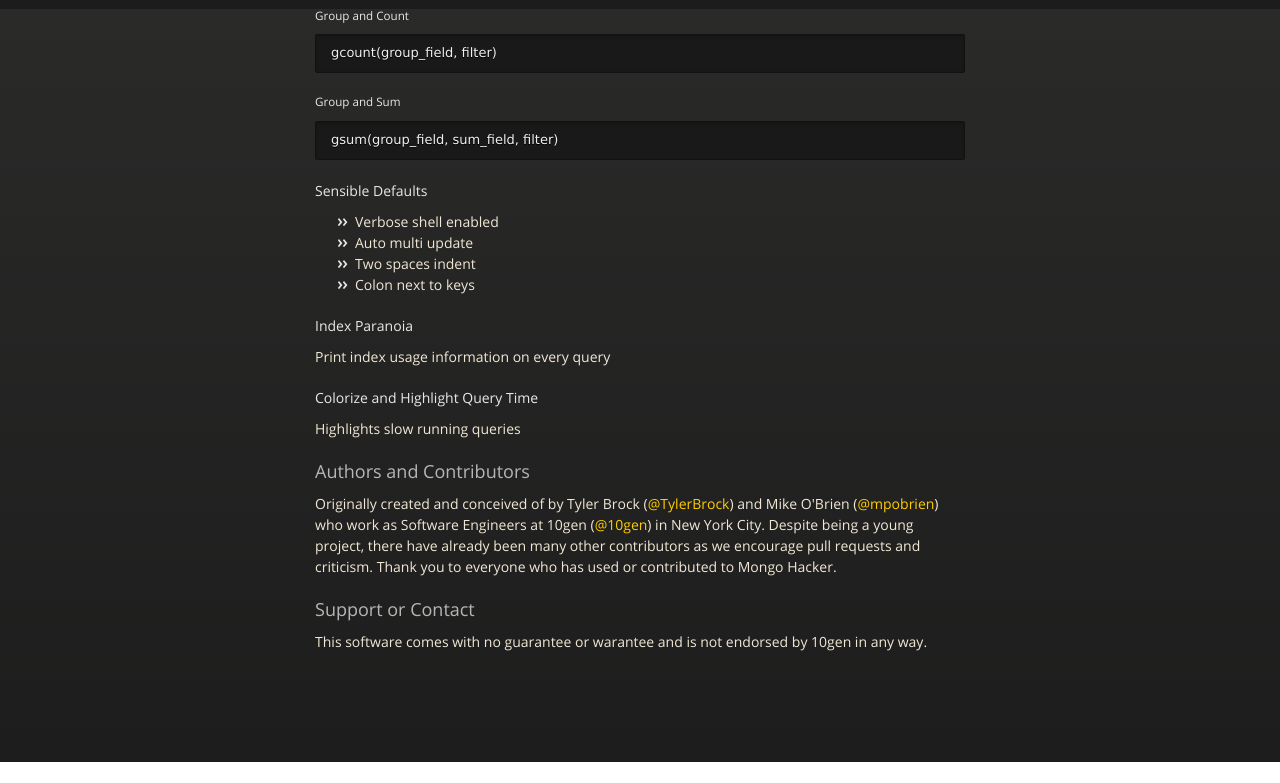
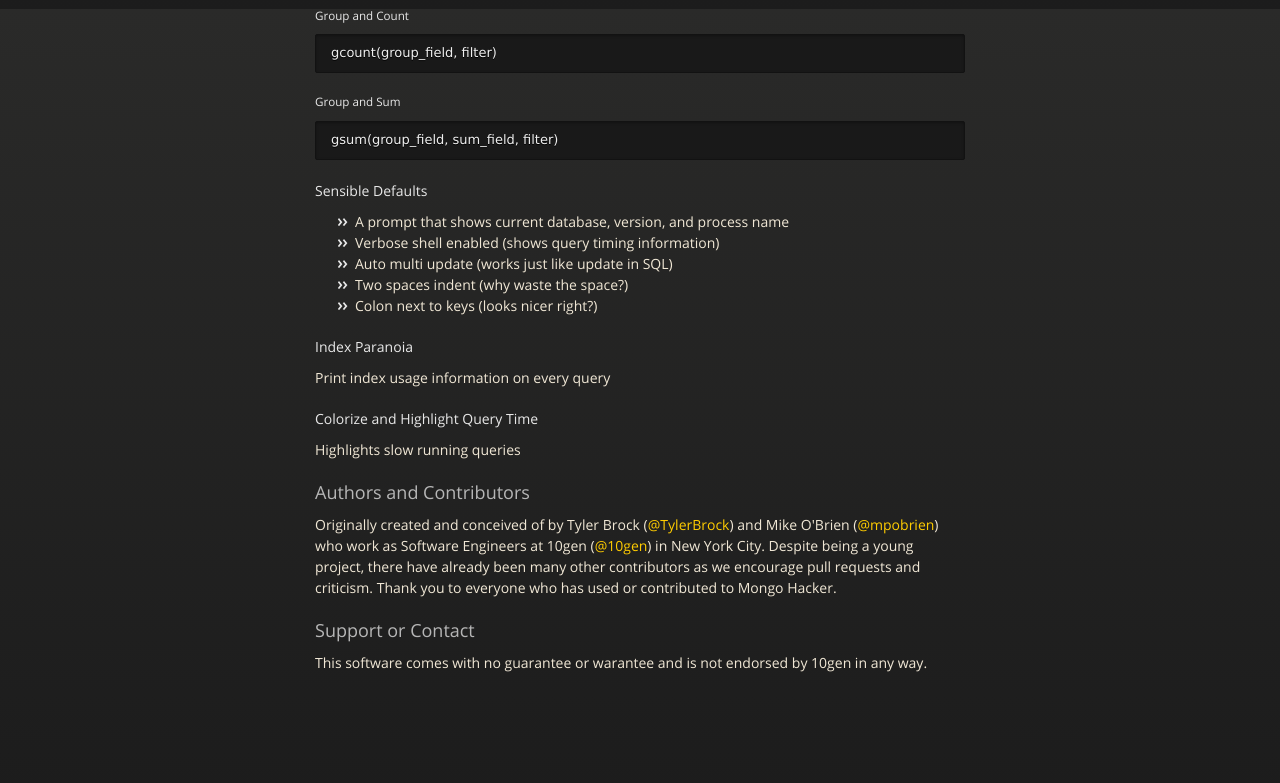
Before and after one commit to TylerBrock/mongo-hacker, a plain HTML site: page index.html in a window 1280 px wide. Shown: the part 791-1574 px from the top of the page. Before the commit the page ends 1553 px from the top, so only its background shows below. Drawn offline with nearby package versions, Linux system fonts and the light colour scheme.

Commit message:
minor website updates

```diff
--- a/index.html
+++ b/index.html
@@ -70,10 +70,11 @@
 
 <h4>Sensible Defaults</h4>
 <ul>
-  <li>Verbose shell enabled</li>
-  <li>Auto multi update </li>
-  <li>Two spaces indent</li>
-  <li>Colon next to keys</li>
+  <li>A prompt that shows current database, version, and process name</li>
+  <li>Verbose shell enabled (shows query timing information)</li>
+  <li>Auto multi update (works just like update in SQL)</li>
+  <li>Two spaces indent (why waste the space?)</li>
+  <li>Colon next to keys (looks nicer right?)</li>
 </ul>
 
 <h4>Index Paranoia</h4>
```
Also changed, not shown: 1 other file.
